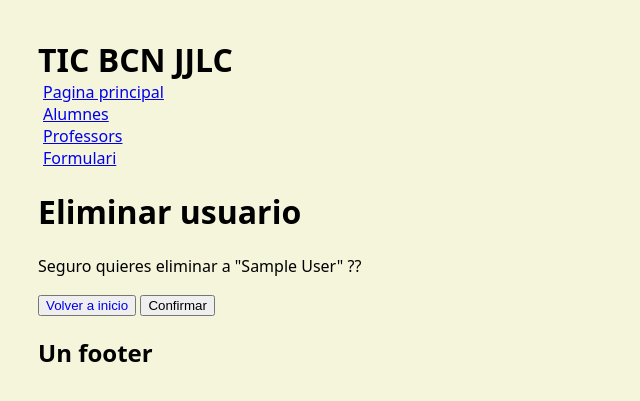
After one commit to jolichh/M07_UF4, a Django app: page /centre/delete/1 in a window 1280 px wide. The commit adds this page. Shown: the top 401 px of the page, without its empty margins (0-640 px from the left). Run offline with Django 5.2, Linux system fonts and the light colour scheme; tables that the repository leaves empty hold one stand-in row (values such as "Sample post").

Commit message:
delete usuario funciona

```diff
--- a/TIC_BCN_JJLC/centre/templates/alum.html
+++ b/TIC_BCN_JJLC/centre/templates/alum.html
@@ -28,6 +28,7 @@
                     <td>{{ alumno.email }}</td>
                     <td><a href="{% url 'info_alum' alumno.id %}">ver datos</a></td>
                     <td><a href="{% url 'update' alumno.id %}">update</a></td>
+                    <td><a href="{% url 'delete' alumno.id %}">delete</a></td>
                 </tr>
             {% endfor %}
         </tbody>
--- /dev/null
+++ b/TIC_BCN_JJLC/centre/templates/delete_object.html
@@ -0,0 +1,11 @@
+{% extends 'index_centre.html' %}
+
+{% block content %}
+<h1>Eliminar usuario</h1>
+<form action="" method="POST">
+    {% csrf_token %}
+    <p>Seguro quieres eliminar a "{{ object.name}}" ?? </p>
+    <button><a style="text-decoration: none" href="{% url 'index' %}">Volver a inicio</a></button>
+    <input type="submit" value="Confirmar">
+</form>
+{% endblock %}
--- a/TIC_BCN_JJLC/centre/urls.py
+++ b/TIC_BCN_JJLC/centre/urls.py
@@ -10,5 +10,6 @@ urlpatterns = [
     path('profes/info/<str:pk>/', views.infoProfe, name="info_prof"),
 
     path('form/', views.formulario, name="form"),
-    path('update/<str:pk>', views.actualizar_user, name="update")
+    path('update/<str:pk>', views.actualizar_user, name="update"),
+    path('delete/<str:pk>', views.delete_user, name='delete')
 ]
--- a/TIC_BCN_JJLC/centre/views.py
+++ b/TIC_BCN_JJLC/centre/views.py
@@ -100,3 +100,13 @@ def actualizar_user(request, pk):
 
     context = {'form':form}
     return render(request, 'form.html', context)
+
+def delete_user(request, pk):
+    usuario = User.objects.get(id=pk)
+
+    if request.method == 'POST':
+        usuario.delete()
+        return redirect('index')
+
+    context = {'object':usuario}
+    return render(request, 'delete_object.html', context)
```
